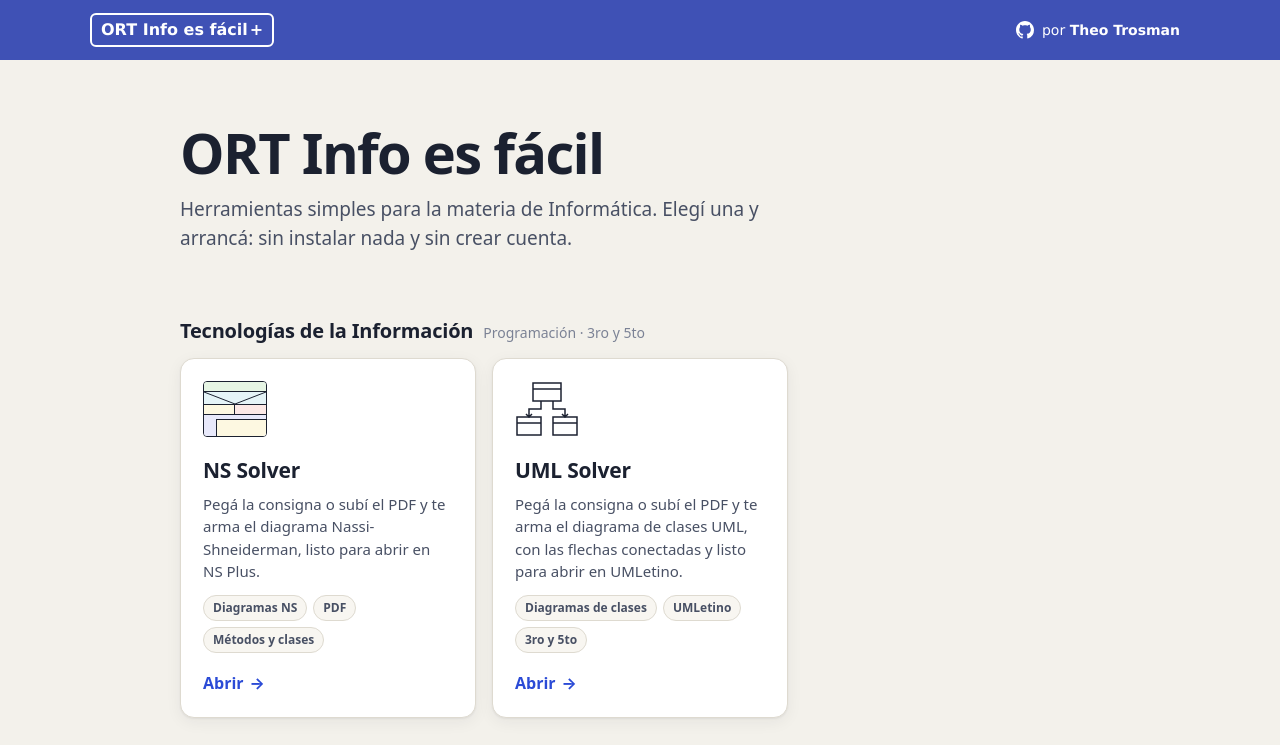
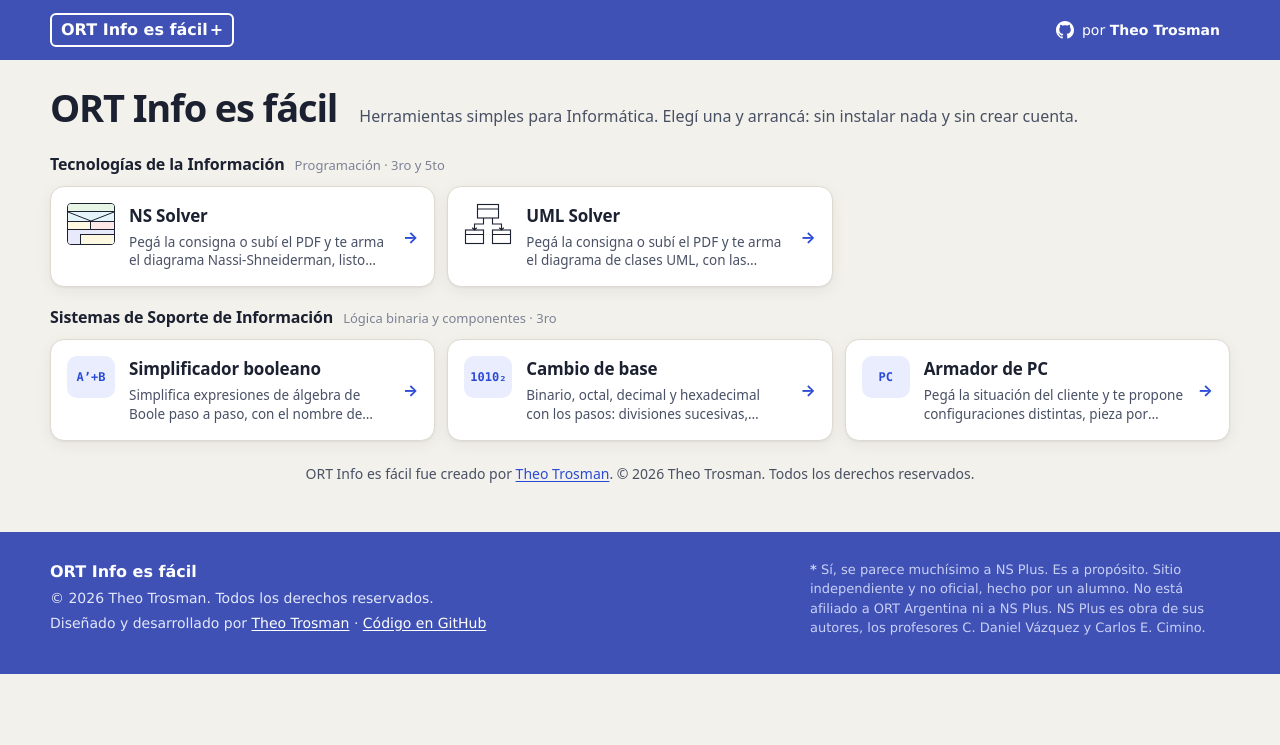
Before and after one commit to theotrosman/NSPLUS_SOLVER, a website: page index.html in a window 1280 px wide. Shown: the top 745 px of the page. Drawn offline with Linux system fonts and the light colour scheme.

Commit message:
Hall compacto: todas las herramientas a la vista
- Tarjetas más chicas (ícono, nombre y descripción corta) agrupadas por
  materia, para que las 5 herramientas entren en la primera pantalla.
- En celular, la barra superior entra en un renglón.

(c) 2026 Theo Trosman. Todos los derechos reservados.

Co-Authored-By: Claude Opus 5.5 <noreply@anthropic.com>

```diff
--- a/css/style.css
+++ b/css/style.css
@@ -548,3 +548,28 @@ table.steps-table td.hl { color: var(--accent); font-weight: 700; }
 .field.mono { font-family: var(--mono); font-size: 20px; letter-spacing: .02em; }
 .field:focus { outline: 2px solid var(--accent); outline-offset: -1px; border-color: transparent; }
 .base-form input[type="number"] { width: 100%; }
+
+/* ---------- Hall compacto: todas las herramientas a la vista ---------- */
+.hall .wrap { width: min(1180px, 100% - 32px); }
+.hall .hall-hero { padding: 28px 0 6px; max-width: none; display: flex; align-items: baseline; gap: 8px 22px; flex-wrap: wrap; }
+.hall .hall-hero h1 { font-size: clamp(28px, 4vw, 38px); margin: 0; }
+.hall .hall-hero p { font-size: 16px; }
+.hall .subjects { display: grid; grid-template-columns: 2fr 3fr; gap: 0 22px; align-items: start; }
+.hall .subject { margin: 18px 0 10px; }
+.hall .subject h2 { font-size: 16px; }
+.hall .subject span { font-size: 13px; }
+.hall .tools { grid-template-columns: repeat(auto-fill, minmax(220px, 1fr)); gap: 12px; }
+.hall .tool-card { flex-direction: row; align-items: flex-start; gap: 14px; padding: 16px; }
+.hall .tool-icon { width: 48px; height: 42px; flex: none; grid-template-rows: 7px 10px 8px 1fr; }
+.hall .tool-icon.tool-icon-text, .hall .tool-icon.tool-icon-uml { grid-template-rows: none; }
+.hall .tool-icon-text { font-size: 12px; }
+.hall .tool-body h2 { font-size: 17px; margin-bottom: 4px; }
+.hall .tool-body p { font-size: 13.5px; line-height: 1.4; display: -webkit-box; -webkit-line-clamp: 3; -webkit-box-orient: vertical; overflow: hidden; }
+.hall .tool-tags, .hall .tool-go { display: none; }
+.hall a.tool-card::after { content: "→"; margin-left: auto; align-self: center; color: var(--accent); font-weight: 700; transition: transform .18s; }
+.hall a.tool-card:hover::after { transform: translateX(4px); }
+.hall .credit-inline { margin-top: 22px; }
+@media (max-width: 900px) { .hall .subjects { grid-template-columns: 1fr; } }.hall .subjects { grid-template-columns: 1fr; }
+.hall .tools { grid-template-columns: repeat(auto-fill, minmax(320px, 1fr)); }
+.hall .tool-body p { -webkit-line-clamp: 2; }
+@media (max-width: 520px) { .topbar .brand-name { font-size: 13px; white-space: nowrap; padding: 2px 7px; } .topbar .byline span { display: none; } }
--- a/index.html
+++ b/index.html
@@ -19,7 +19,7 @@
   <link href="https://fonts.googleapis.com/css2?family=Dancing+Script&display=swap" rel="stylesheet">
   <link rel="stylesheet" href="css/style.css">
 </head>
-<body>
+<body class="hall">
   <header class="topbar">
     <div class="wrap topbar-inner">
       <a class="brand" href="/">
@@ -36,9 +36,11 @@
   <main class="wrap">
     <section class="hall-hero">
       <h1>ORT Info es fácil</h1>
-      <p>Herramientas simples para la materia de Informática. Elegí una y arrancá: sin instalar nada y sin crear cuenta.</p>
+      <p>Herramientas simples para Informática. Elegí una y arrancá: sin instalar nada y sin crear cuenta.</p>
     </section>
 
+    <div class="subjects">
+      <div>
     <div class="subject"><h2>Tecnologías de la Información</h2><span>Programación · 3ro y 5to</span></div>
     <section class="tools" aria-label="Herramientas de Tecnologías de la Información">
       <a class="tool-card" href="/ns-solver">
@@ -76,7 +78,8 @@
         <span class="tool-go">Abrir <span aria-hidden="true">→</span></span>
       </a>
     </section>
-
+      </div>
+      <div>
     <div class="subject"><h2>Sistemas de Soporte de Información</h2><span>Lógica binaria y componentes · 3ro</span></div>
     <section class="tools" aria-label="Herramientas de Sistemas de Soporte de Información">
       <a class="tool-card" href="/simplificador">
@@ -109,6 +112,8 @@
         <span class="tool-go">Abrir <span aria-hidden="true">→</span></span>
       </a>
     </section>
+      </div>
+    </div>
 
     <p class="credit-inline">ORT Info es fácil fue creado por <a href="https://github.com/theotrosman" target="_blank" rel="noopener">Theo Trosman</a>. © 2026 Theo Trosman. Todos los derechos reservados.</p>
   </main>
```
